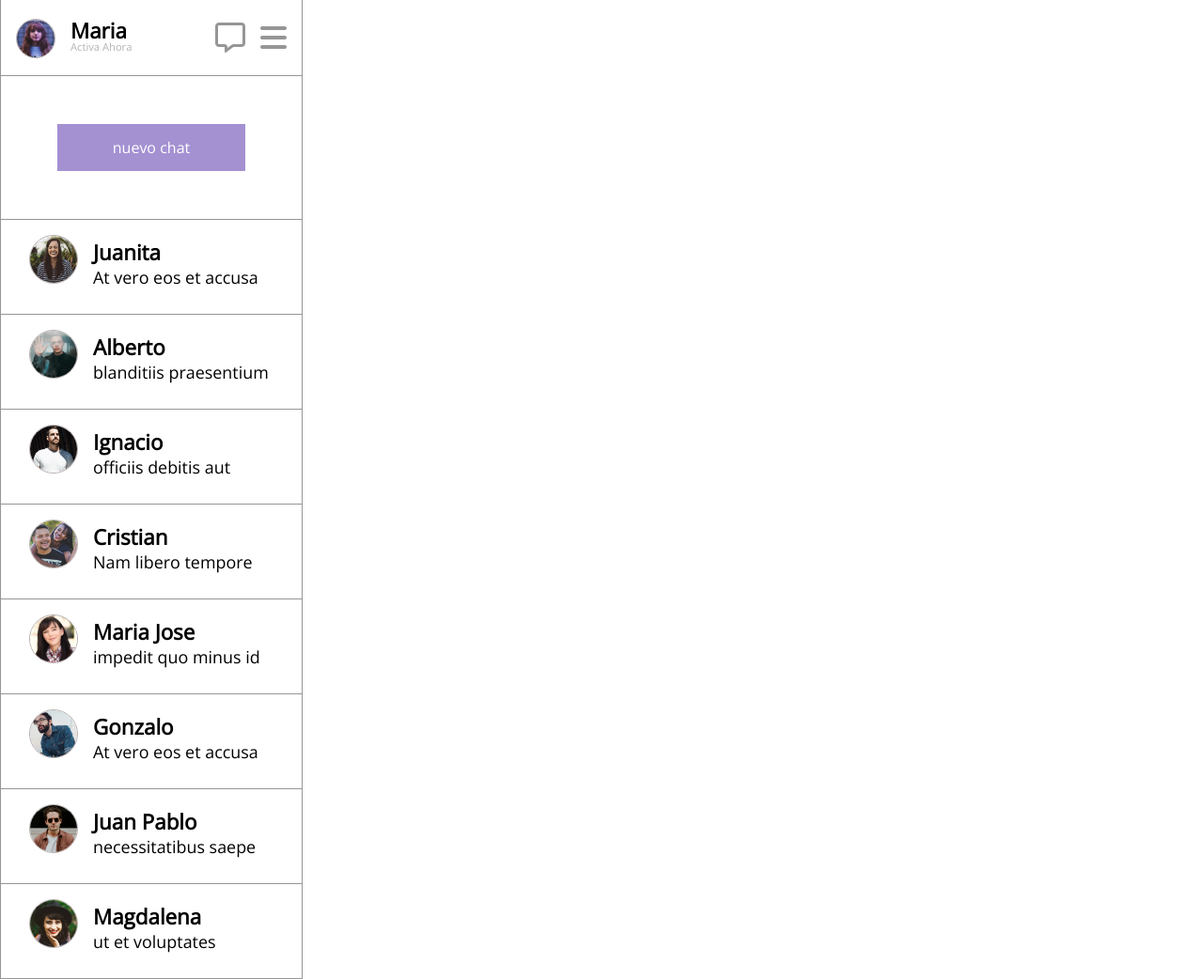
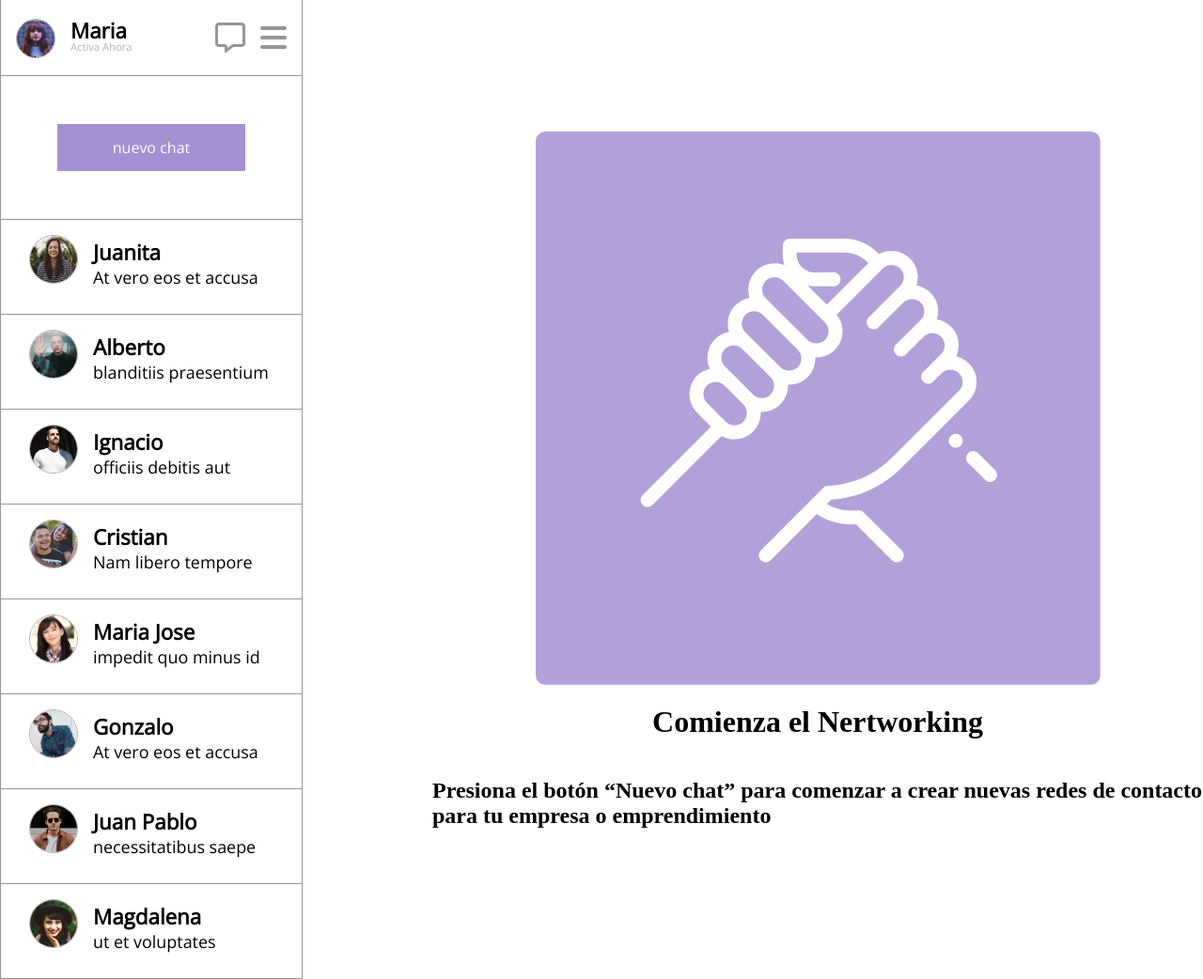
Before and after one commit to Alexanderalavi/Flexbox, a plain HTML site: page index.html in a window 1280 px wide. Shown: the whole page at 94% size. Drawn offline with Linux system fonts and the light colour scheme.

Commit message:
main agregado

```diff
--- a/assets/css/style.css
+++ b/assets/css/style.css
@@ -137,3 +137,11 @@ nav li{
     font-size: 0.8em;
     font-weight: normal;
 }
+
+.main{
+    display: flex;
+    justify-content: center;
+    flex-direction: column;
+    align-items: center;
+    margin-left: 300px;
+}
--- a/index.html
+++ b/index.html
@@ -32,8 +32,11 @@
             <li class="contacto"> <img class="img2" src="./assets/img/magdalena.jpg" alt="magdalena"><p class="name">Magdalena <br> <span class="estado">ut et voluptates </span></p></li>
         </ul>
     </nav>
-    <main>
-        <h1></h1>
+    <main class="main">
+        <img src="./assets/img/hand.png" alt="logo">
+        <h1>Comienza el Nertworking</h1>
+        <h2>Presiona el botón “Nuevo chat” para comenzar a crear nuevas
+            redes de contacto para tu empresa o emprendimiento</h2>
     </main>
 
 
```
